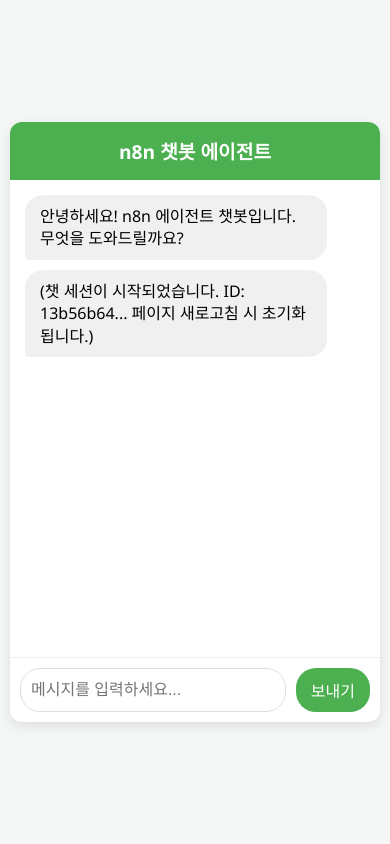
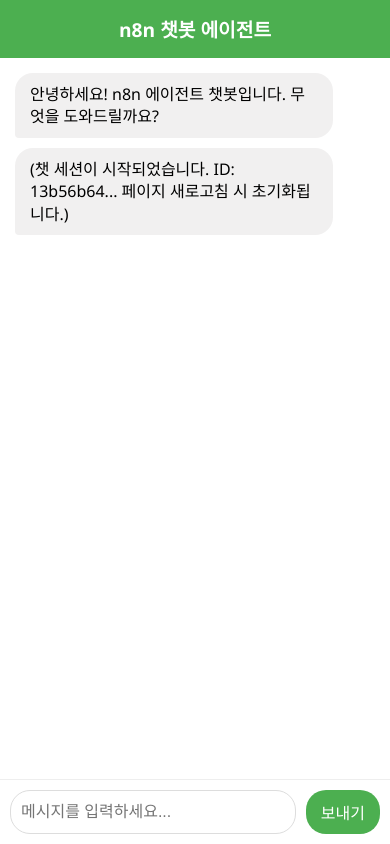
Before and after one commit to jinwoo-pa/coffee-order, a plain HTML site: page index.html in a window 390 px wide. Drawn offline with Linux system fonts and the light colour scheme.

Commit message:
Apply safe area insets for iOS full screen
Updated CSS styles for better mobile support and safe area handling.

```diff
--- a/index.html
+++ b/index.html
@@ -4,34 +4,62 @@
     <meta charset="UTF-8">
     <meta name="viewport" content="width=device-width, initial-scale=1.0">
     <title>n8n 에이전트 챗봇</title>
-    <!-- Tailwind CSS를 사용하지 않고 일반 CSS로 디자인을 적용했습니다. -->
     <style>
-        /* CSS for a modern, 'pretty' chat look */
+        /* 🌟 iOS 안전 영역(Safe Area) 처리를 위한 HTML, BODY 스타일 수정 */
+        html, body {
+            height: 100%; /* 전체 높이 사용 */
+            margin: 0; /* 기본 마진 제거 */
+            overflow: hidden; /* 스크롤 방지 */
+        }
+
         body {
             font-family: 'Segoe UI', Tahoma, Geneva, Verdana, sans-serif;
             background-color: #f4f7f6;
             display: flex;
             justify-content: center;
             align-items: center;
-            min-height: 100vh;
-            margin: 0;
+
+            /* 100dvh는 모바일 환경에서 100vh보다 정확한 높이를 제공 */
+            min-height: 100dvh;
+            min-height: 100vh; /* Fallback */
+
+            /* 💡 핵심 수정: iOS Safe Area Insets 적용 */
+            padding-top: constant(safe-area-inset-top);
+            padding-top: env(safe-area-inset-top);
+            padding-bottom: constant(safe-area-inset-bottom);
+            padding-bottom: env(safe-area-inset-bottom);
+
+            /* 컨테이너를 수직으로 정렬하기 위한 설정 */
+            flex-direction: column;
         }
 
         .chat-container {
             width: 100%;
-            max-width: 400px; /* Standard phone-like width */
-            height: 600px; /* Standard phone-like height */
+            max-width: 400px;
+            /* 💡 수정: max-height 대신 flex-grow와 height 100% 사용 */
+            height: 100%; /* 사용 가능한 높이를 모두 채움 */
+            flex-grow: 1; /* body 내부에서 남은 공간을 채우도록 함 */
+
             box-shadow: 0 4px 12px rgba(0, 0, 0, 0.1);
             border-radius: 12px;
             display: flex;
             flex-direction: column;
             overflow: hidden;
             background-color: #ffffff;
-            /* 모바일 뷰포트에서 전체를 차지하도록 설정 */
-            margin: 10px;
-            max-height: calc(100vh - 20px);
+
+            /* 💡 수정: 모바일 환경에서 여백 제거 */
+            margin: 0;
         }
 
+        /* 모바일 환경에서는 그림자와 모서리 둥글기를 제거하여 앱처럼 보이게 함 */
+        @media (max-width: 400px) {
+            .chat-container {
+                box-shadow: none;
+                border-radius: 0;
+            }
+        }
+
+        /* 나머지 스타일 유지 */
         .chat-header {
             background-color: #4CAF50; /* Green header */
             color: white;
@@ -183,7 +211,7 @@
         }
     }
 
-    // 🌟 추가된 함수: 간단한 마크다운을 HTML로 변환합니다.
+    // 🌟 간단한 마크다운을 HTML로 변환합니다.
     function simpleMarkdownToHtml(markdown) {
         // 1. 줄 바꿈 (\n)을 HTML <br> 태그로 변환 (목록 가독성 향상)
         let html = markdown.replace(/\n/g, '<br>');
```
